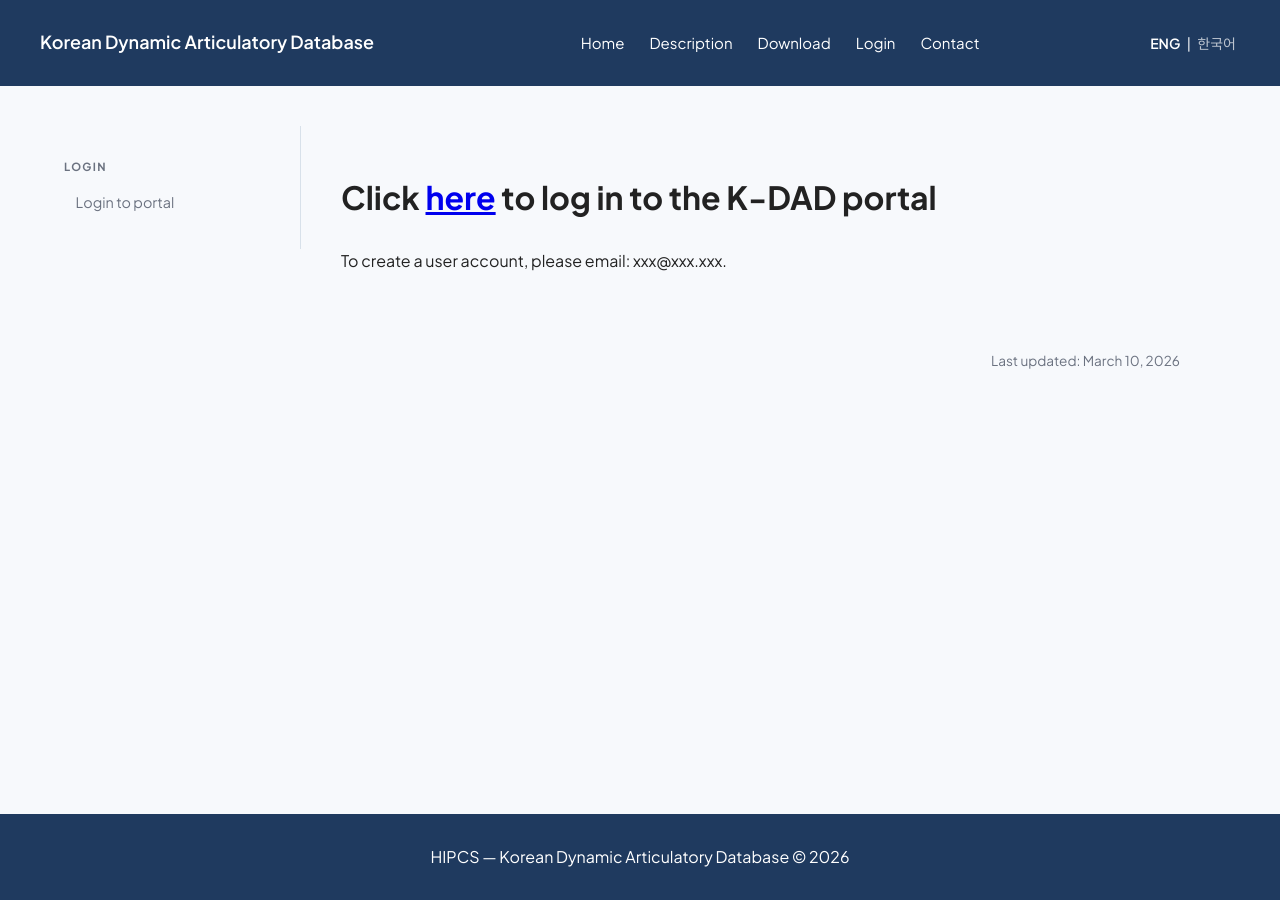
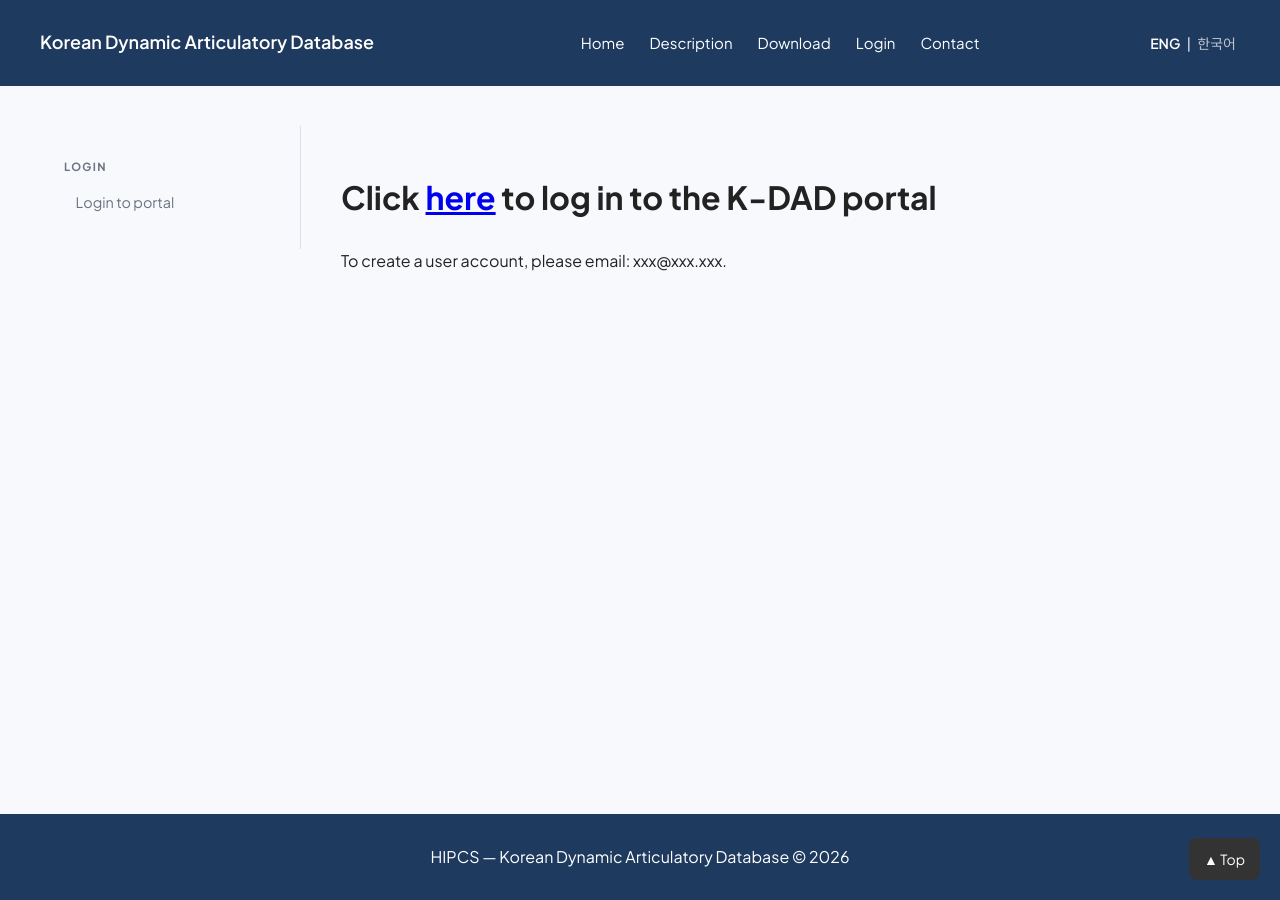
Before and after one commit to jiyoungj/jiyoungj.github.io, a Jekyll site: the page k-dad_demo/login.html, which Jekyll copies as it is, in a window 1280 px wide. Built offline with Jekyll 4.4.1, drawn with Linux system fonts in a browser that asks for light colours.

Commit message:
Update login.html

```diff
--- a/k-dad_demo/login.html
+++ b/k-dad_demo/login.html
@@ -8,7 +8,7 @@
 
 </head>
 
-<body>
+<body id="top">
 <div class="main-wrapper">
 
   <nav class="navbar">
@@ -47,11 +47,10 @@
         <p>To create a user account, please email: xxx@xxx.xxx.</p>
 
       </section>
+
   </div>
 
-<div class="last-updated">
-Last updated: March 10, 2026
-</div>
+  <a href="#top" class="back-to-top">▲ Top</a>
 
 </div>
 
```
Lines whose indentation alone changed are shown as unchanged.
